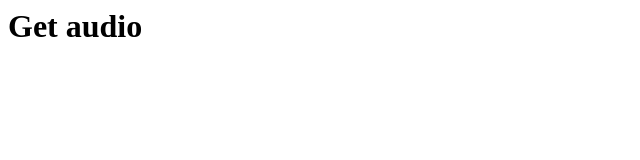
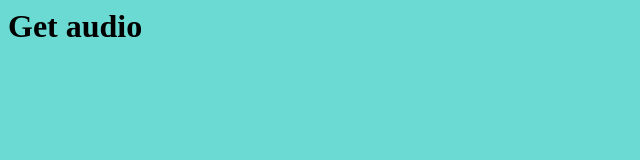
Before and after one commit to ukolov-dev/wooordhuntGetAudio, a browser extension: page index.html in a window 1280 px wide. Shown: the whole page, without its empty margins (0-640 px from the left). Drawn offline with Linux system fonts and the light colour scheme.

Commit message:
feature - add style

```diff
--- a/index.html
+++ b/index.html
@@ -1,4 +1,7 @@
 <html>
+<head>
+    <link rel="stylesheet" href="styles.css">
+</head>
     <body>
         <h1>Get audio</h1>
         <script src="scripts/script.js"></script>
--- /dev/null
+++ b/styles.css
@@ -0,0 +1,5 @@
+body {
+    background: #6adad2;
+    width: 200px;
+    height: 100px;
+}
```
